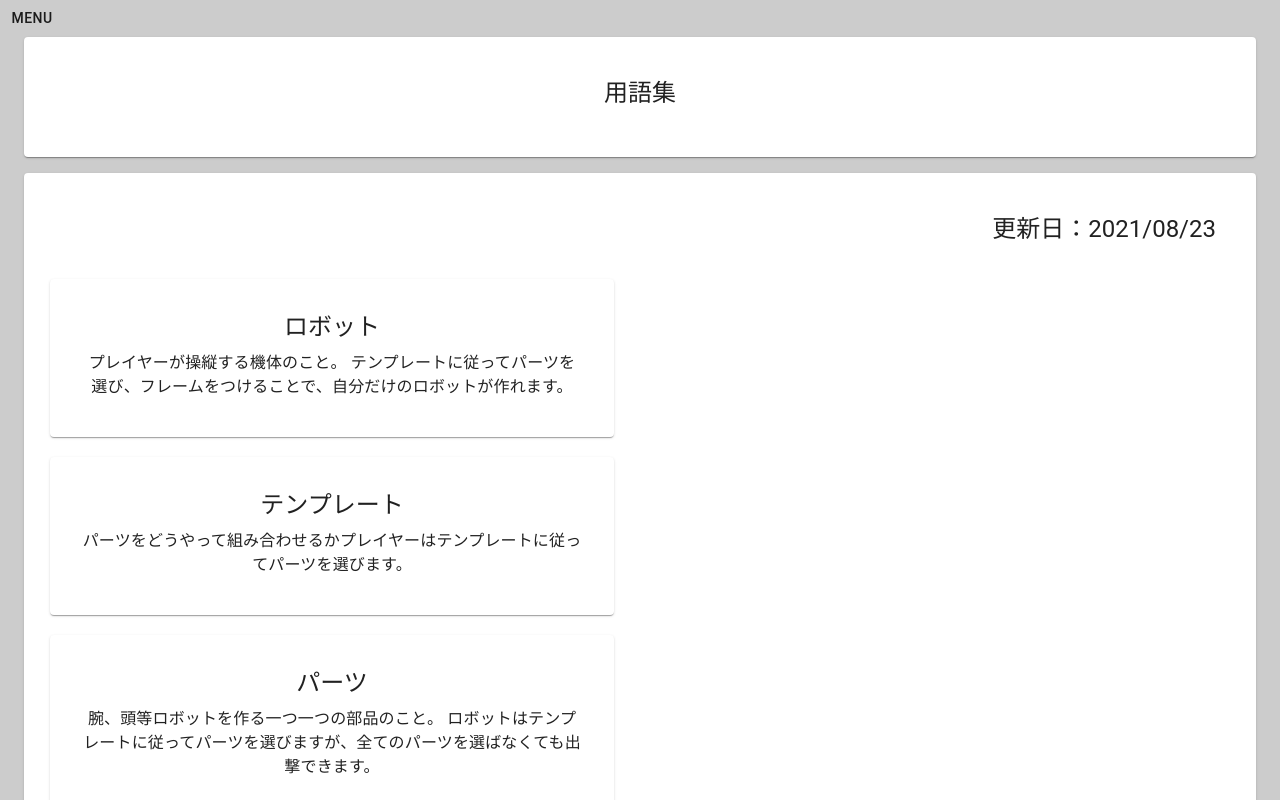
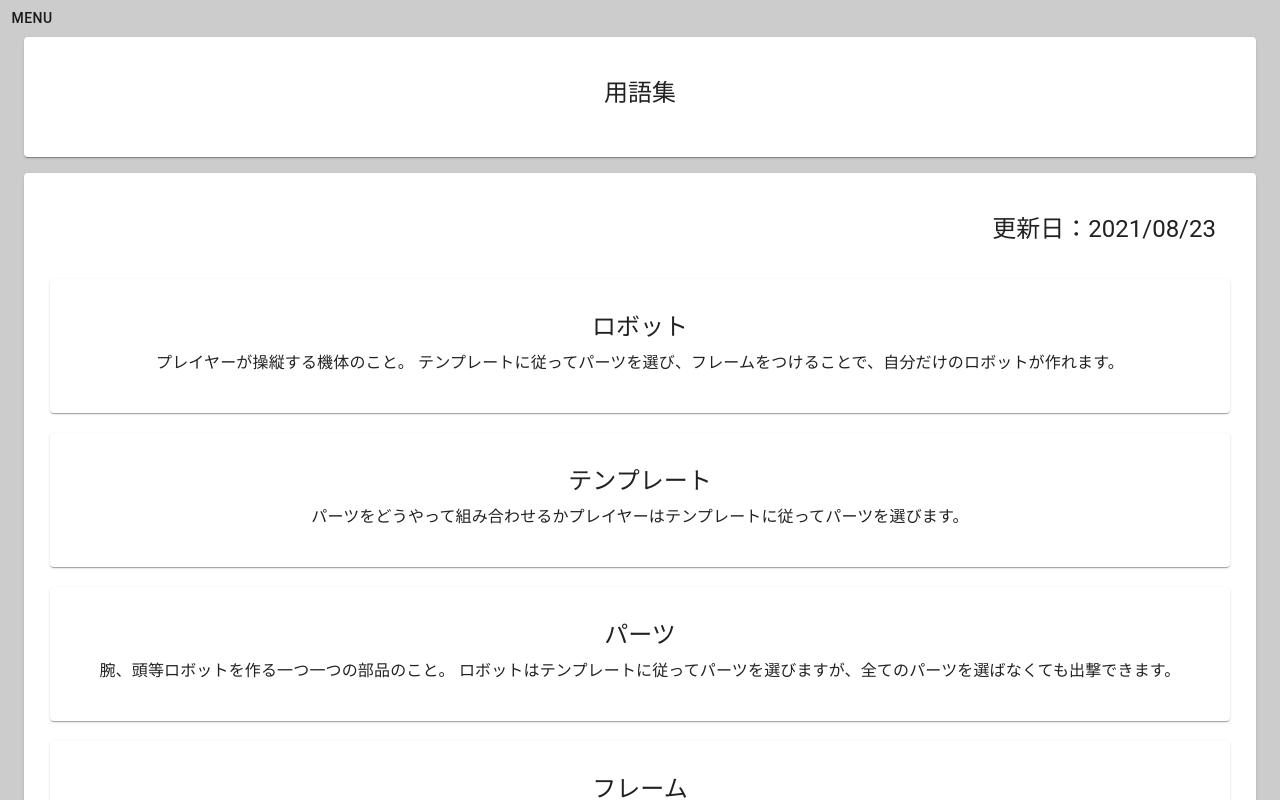
Before and after one commit to customize-game/customize-game.github.io, a React (Vite) app in the folder web/: page /word in a window 1280 px wide. Shown: the top 800 px of the page. Built offline with nearby package versions, Linux system fonts and the light colour scheme.

Commit message:
余計なmaxWidthがついていたのを削除

```diff
--- a/web/src/components/organisms/Part.tsx
+++ b/web/src/components/organisms/Part.tsx
@@ -10,7 +10,6 @@ const useStyles = makeStyles((theme) => ({
   paper: {
     padding: theme.spacing(4),
     margin: '10px',
-    maxWidth: 500,
   },
   large: {
     width: theme.spacing(10),
--- a/web/src/components/organisms/Profile.tsx
+++ b/web/src/components/organisms/Profile.tsx
@@ -10,7 +10,6 @@ const useStyles = makeStyles((theme) => ({
   paper: {
     padding: theme.spacing(4),
     margin: '10px',
-    maxWidth: 500,
   },
   large: {
     width: theme.spacing(10),
--- a/web/src/components/organisms/Word.tsx
+++ b/web/src/components/organisms/Word.tsx
@@ -10,7 +10,6 @@ const useStyles = makeStyles((theme) => ({
   paper: {
     padding: theme.spacing(4),
     margin: '10px',
-    maxWidth: 500,
   },
   large: {
     width: theme.spacing(10),
--- a/web/src/components/pages/wanted.tsx
+++ b/web/src/components/pages/wanted.tsx
@@ -14,7 +14,6 @@ const useStyles = makeStyles((theme) => ({
   paper: {
     padding: theme.spacing(4),
     margin: '10px',
-    maxWidth: 500,
   },
 }))
 /**
```
